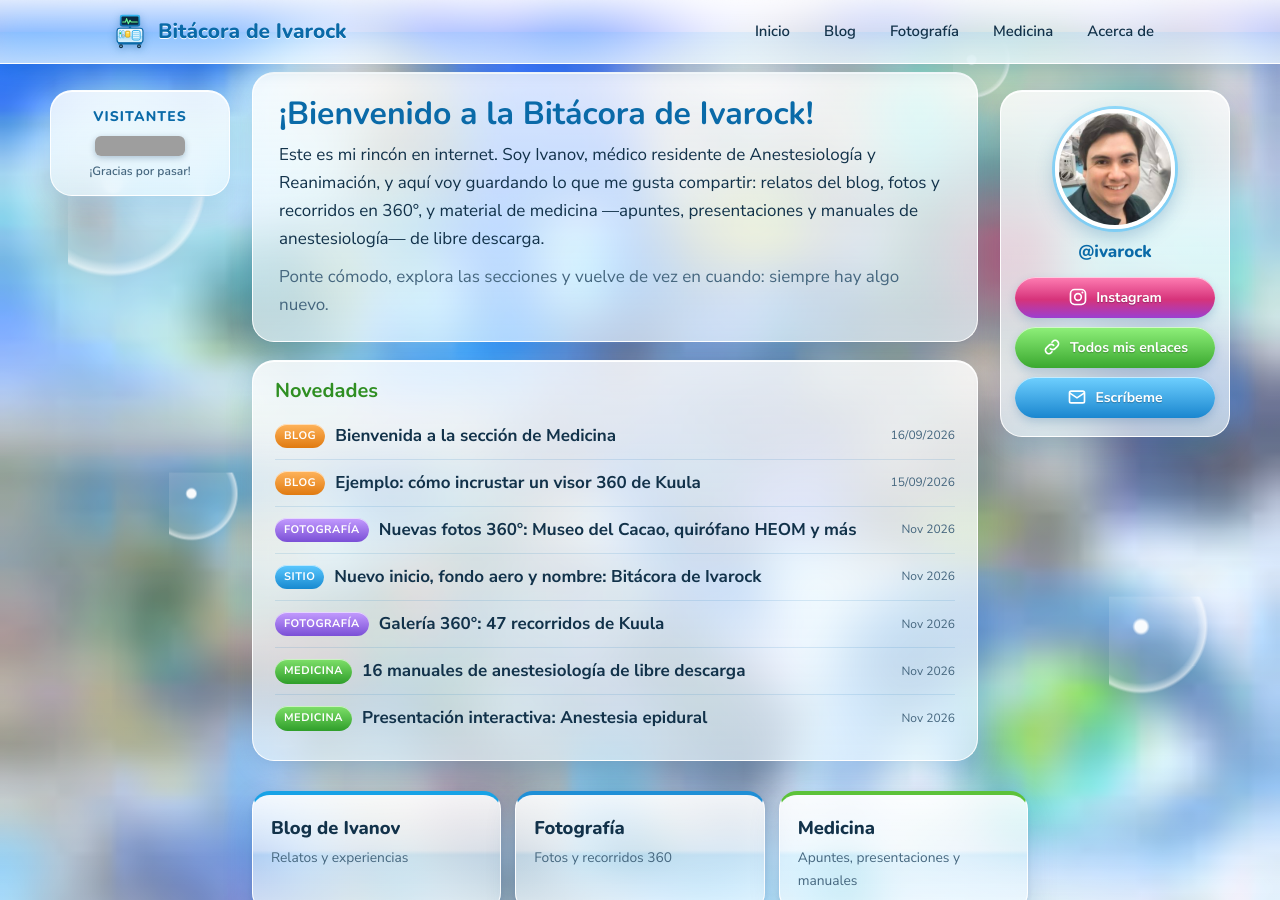
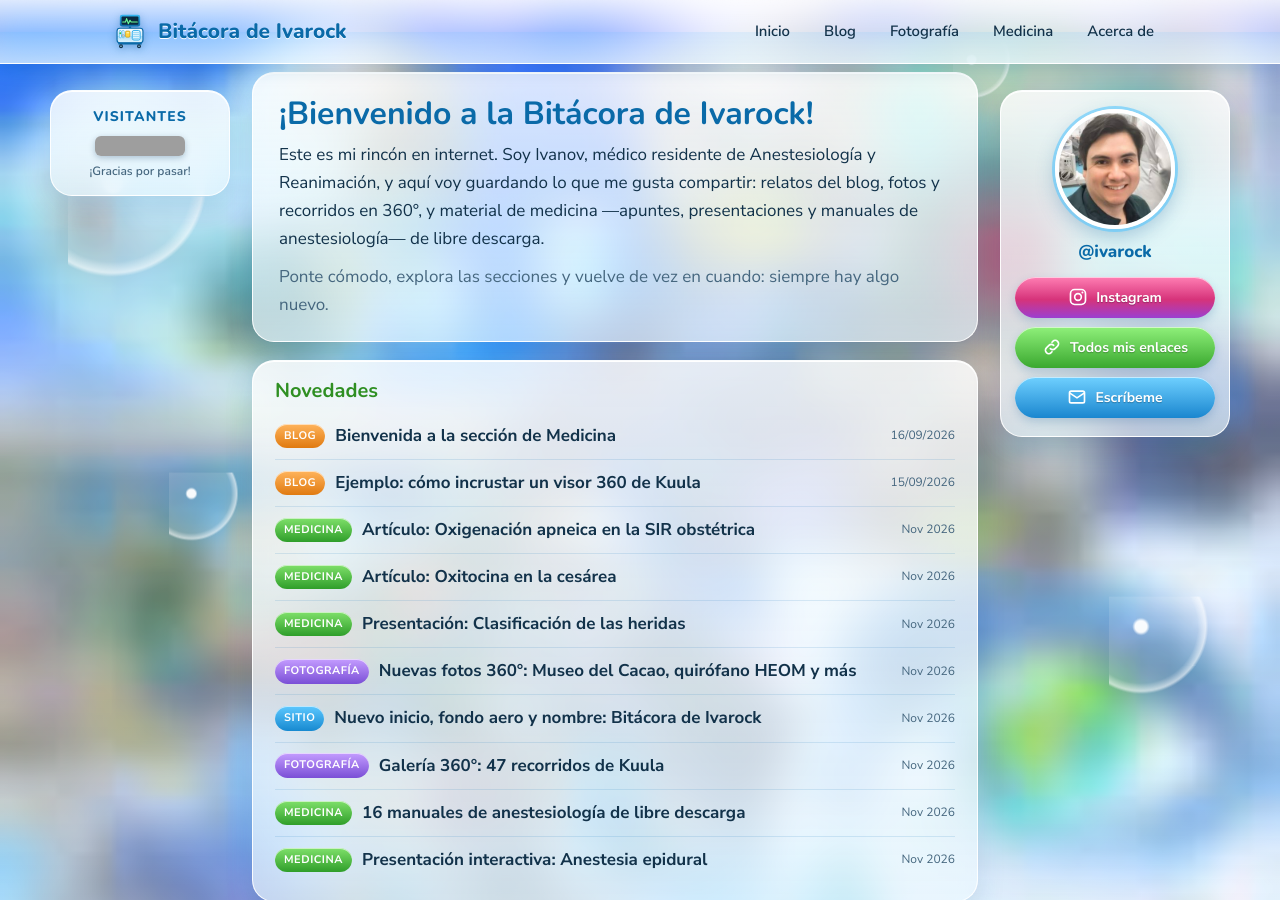
Before and after one commit to Ivarock/Ivarock.github.io, a Jekyll site: the page built from index.html, in a window 1280 px wide and 900 px high. Built offline with Jekyll 4.4.1, drawn with Linux system fonts in a browser that asks for light colours; the list of posts is cut into pages by our own code; grey boxes are pictures that could not be loaded.

Commit message:
Novedades: artículos y presentación de heridas

```diff
--- a/_data/novedades.yml
+++ b/_data/novedades.yml
@@ -1,5 +1,17 @@
 # Novedades que aparecen en el inicio (las más nuevas arriba).
 # tipo: Medicina, Fotografía, Sitio...
+- titulo: "Artículo: Oxigenación apneica en la SIR obstétrica"
+  url: "/articulos/oxigenacion-apneica-obstetricia/"
+  tipo: "Medicina"
+  fecha: "Nov 2026"
+- titulo: "Artículo: Oxitocina en la cesárea"
+  url: "/articulos/oxitocina-cesarea/"
+  tipo: "Medicina"
+  fecha: "Nov 2026"
+- titulo: "Presentación: Clasificación de las heridas"
+  url: "/presentaciones/clasificacion-heridas/"
+  tipo: "Medicina"
+  fecha: "Nov 2026"
 - titulo: "Nuevas fotos 360°: Museo del Cacao, quirófano HEOM y más"
   url: "/fotografia/"
   tipo: "Fotografía"
```
